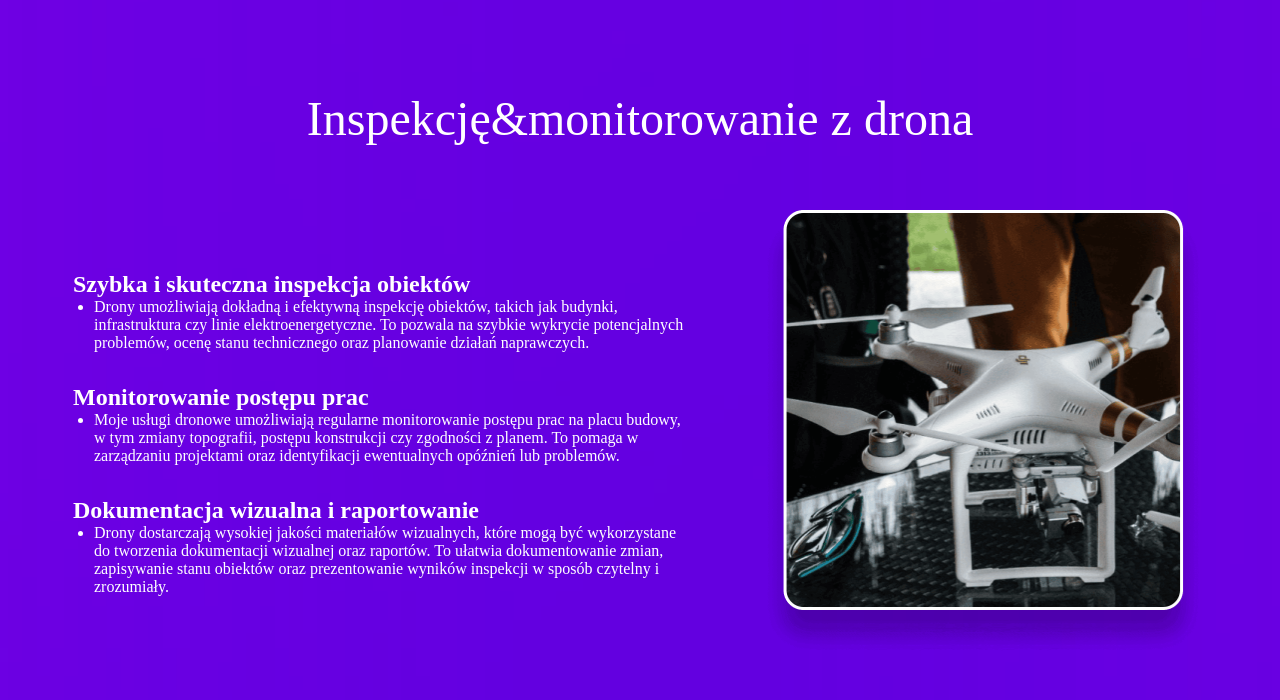
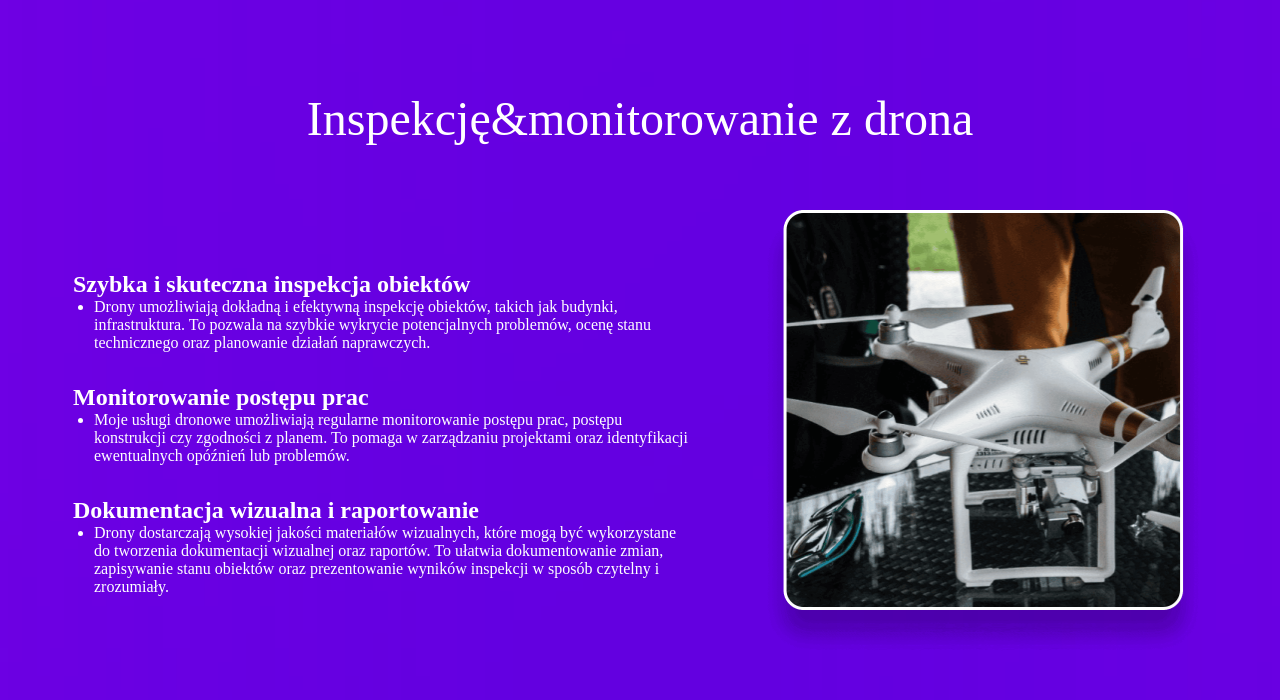
Before and after one commit to NDMESSA/NDM, a website built with Parcel: page drony.html in a window 1280 px wide. Shown: the part 3354-4054 px from the top of the page. Built offline with nearby package versions, Linux system fonts and the light colour scheme; a web font is replaced by a local one.

Commit message:
Update drony.html

```diff
--- a/drony.html
+++ b/drony.html
@@ -203,8 +203,7 @@
                   <p class="niesamowite-ujcia-z">Szybka i skuteczna inspekcja obiektów</p>
                   <ul class="oferuje-spektakularne-ujcia-z">
                     <li>
-                      <span>Drony umożliwiają dokładną i efektywną inspekcję obiektów, takich jak budynki, infrastruktura czy linie
-                        elektroenergetyczne. To pozwala na szybkie wykrycie potencjalnych problemów, ocenę stanu technicznego oraz planowanie działań naprawczych.</span>
+                      <span>Drony umożliwiają dokładną i efektywną inspekcję obiektów, takich jak budynki, infrastruktura. To pozwala na szybkie wykrycie potencjalnych problemów, ocenę stanu technicznego oraz planowanie działań naprawczych.</span>
                     </li>
                   </ul>
                 </div>
@@ -212,8 +211,7 @@
                   <p class="niesamowite-ujcia-z">Monitorowanie postępu prac</p>
                   <ul class="oferuje-spektakularne-ujcia-z">
                     <li class="wykorzystuje-zaawansowane-tech1">
-                      <span>Moje usługi dronowe umożliwiają regularne monitorowanie postępu prac na placu budowy, w tym zmiany topografii,
-                        postępu konstrukcji czy zgodności z planem. To pomaga w zarządzaniu projektami oraz identyfikacji ewentualnych opóźnień lub problemów.</span>
+                      <span>Moje usługi dronowe umożliwiają regularne monitorowanie postępu prac, postępu konstrukcji czy zgodności z planem. To pomaga w zarządzaniu projektami oraz identyfikacji ewentualnych opóźnień lub problemów.</span>
                     </li>
                   </ul>
                 </div>
```
